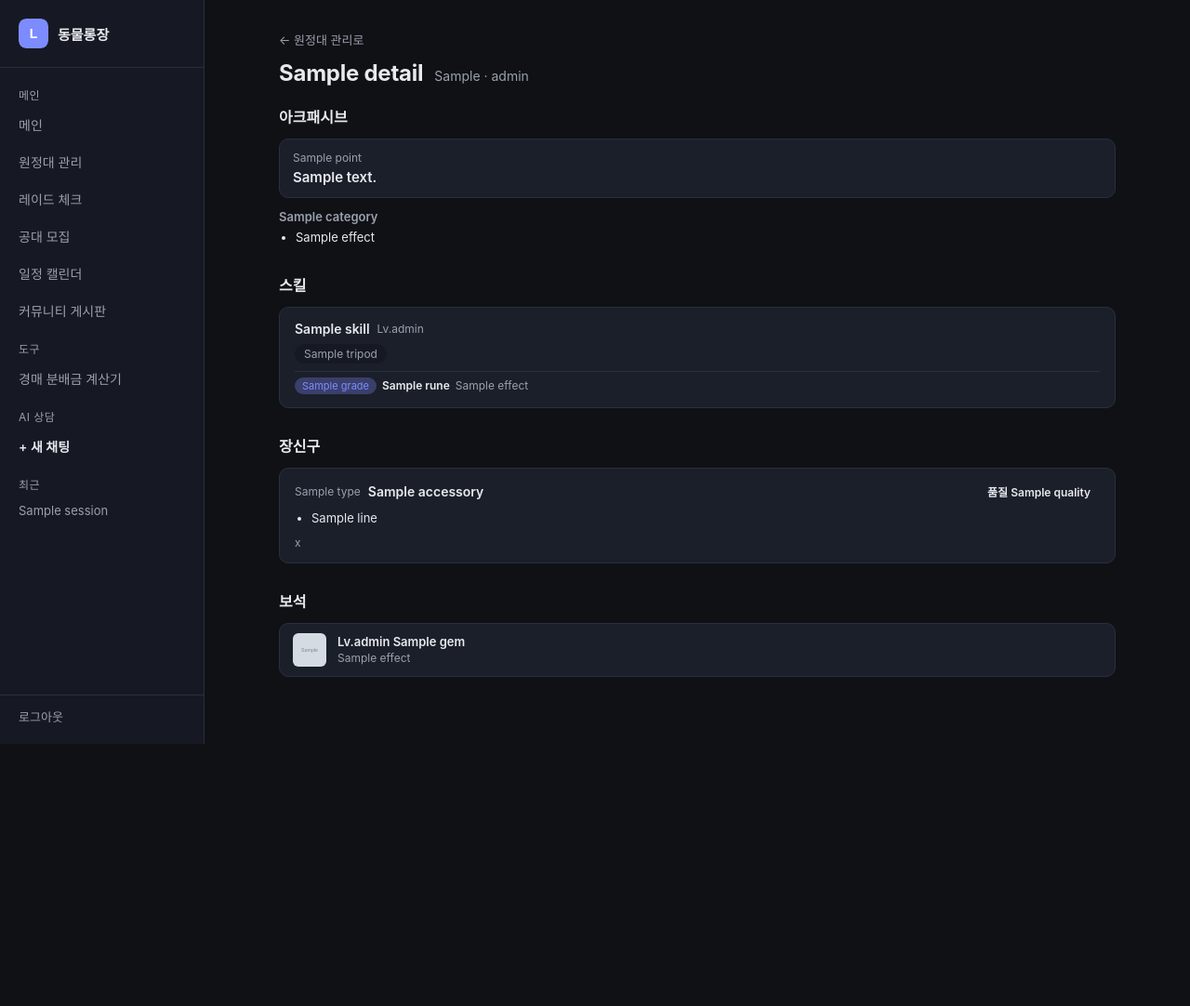
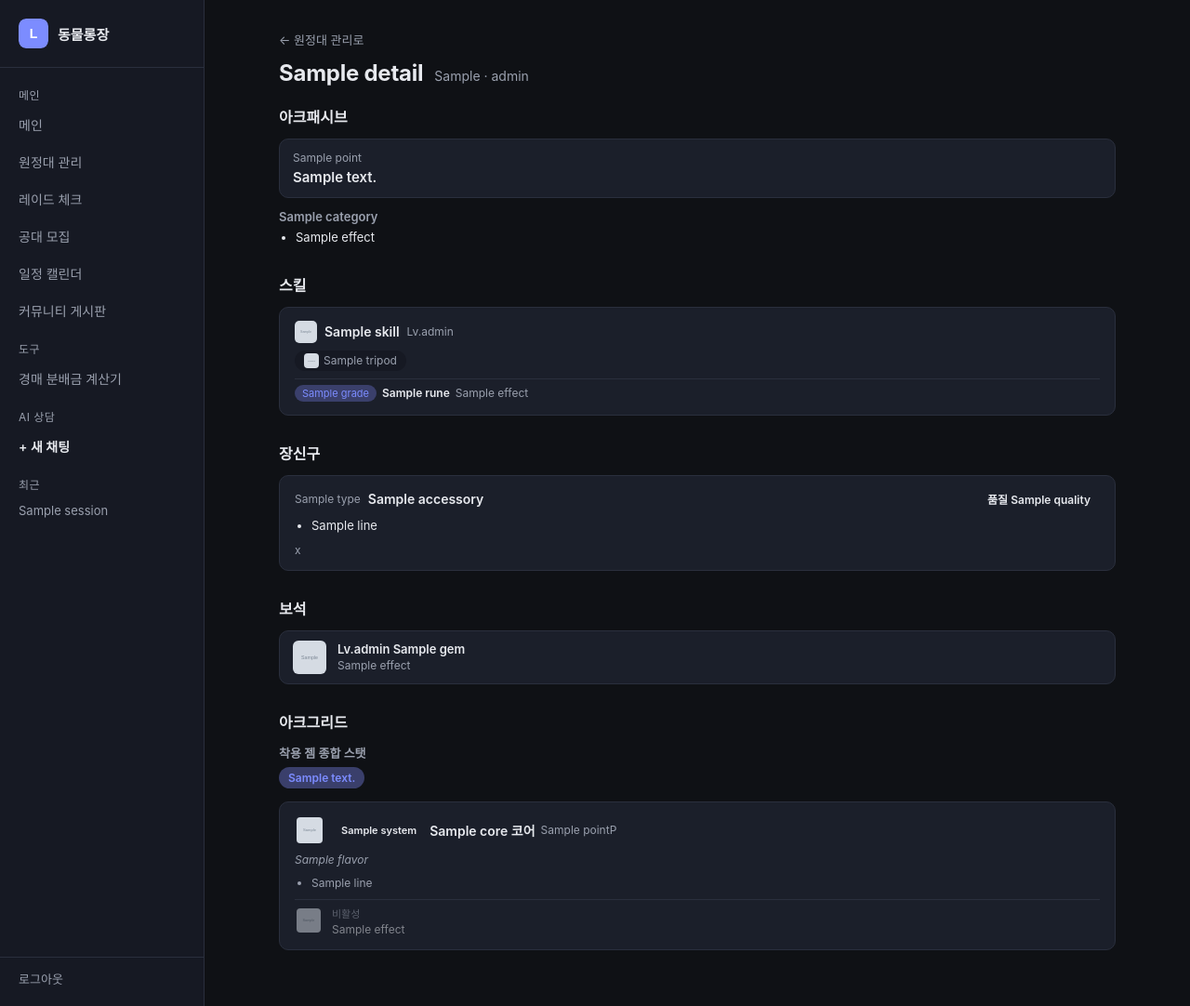
Before and after one commit to kanonphil/loa-bot-01, a FastAPI app: template webapp/templates/character_detail.html in a window 1280 px wide. Shown: the whole page at 93% size. Before the commit the page ends 800 px from the top, so only its background shows below. Run offline with FastAPI, Linux system fonts and the light colour scheme; the template is opened without the code that fills it: most values are stand-ins (such as "Sample title", 1, 10 or a date in 2020); grey boxes marked "Sample" are stand-in pictures.

Commit message:
feat(webapp): 캐릭터 상세에 스킬/트라이포드 아이콘 + 아크그리드 섹션 추가
질서/혼돈 해·달·별 코어와 장착 젬, 종합 스탯(ArkGrid.Effects)을 보여준다.
젬/코어 등급(영웅/전설/유물/고대)은 텍스트 대신 게임 내 등급 색상으로 표현.

Co-Authored-By: Claude Sonnet 5 <noreply@anthropic.com>

```diff
--- a/bot/api/lostark.py
+++ b/bot/api/lostark.py
@@ -4,7 +4,7 @@ from typing import Optional
 
 LOA_API_BASE = "https://developer-lostark.game.onstove.com"
 ARMORY_FILTERS = "profiles+equipment+engravings+gems+cards"
-ARMORY_DETAIL_FILTERS = "profiles+equipment+combat-skills+arkpassive+gems"
+ARMORY_DETAIL_FILTERS = "profiles+equipment+combat-skills+arkpassive+gems+arkgrid"
 
 # 공유 세션 (API 키는 요청마다 헤더로 전달)
 _shared_session: Optional[aiohttp.ClientSession] = None
--- a/webapp/static/style.css
+++ b/webapp/static/style.css
@@ -2421,6 +2421,211 @@ a.calendar-party:hover {
 .char-gem-effect {
   font-size: 12px;
   color: var(--text-muted);
+}
+
+.char-skill-icon,
+.char-tripod-icon {
+  width: 24px;
+  height: 24px;
+  border-radius: 5px;
+  vertical-align: middle;
+}
+
+.char-tripod-chip {
+  display: inline-flex;
+  align-items: center;
+  gap: 5px;
+}
+
+.char-tripod-chip .char-tripod-icon {
+  width: 16px;
+  height: 16px;
+  border-radius: 4px;
+}
+
+/* ── 아크그리드 ──────────────────────────────────────────── */
+
+.char-arkgrid-summary {
+  margin-bottom: 14px;
+}
+
+.char-arkgrid-summary-title {
+  font-size: 13px;
+  font-weight: 600;
+  color: var(--text-muted);
+  margin: 0 0 6px;
+}
+
+.char-arkgrid-summary-list {
+  display: flex;
+  flex-wrap: wrap;
+  gap: 6px;
+}
+
+.char-arkgrid-stat-chip {
+  font-size: 12px;
+  padding: 4px 10px;
+  border-radius: 999px;
+  background: var(--accent-dim);
+  color: var(--accent);
+  font-weight: 600;
+}
+
+.char-arkgrid-cores {
+  display: grid;
+  grid-template-columns: repeat(auto-fit, minmax(300px, 1fr));
+  gap: 12px;
+}
+
+.char-arkgrid-core-card {
+  display: flex;
+  flex-direction: column;
+  gap: 8px;
+  padding: 14px 16px;
+  border-radius: 10px;
+  border: 1px solid var(--border);
+  background: var(--panel);
+}
+
+.char-arkgrid-core-header {
+  display: flex;
+  align-items: center;
+  gap: 10px;
+}
+
+.char-arkgrid-core-icon {
+  width: 32px;
+  height: 32px;
+  border-radius: 6px;
+  box-sizing: border-box;
+  border: 2px solid transparent;
+  flex-shrink: 0;
+}
+
+.char-arkgrid-core-title {
+  display: flex;
+  align-items: center;
+  flex-wrap: wrap;
+  gap: 6px;
+}
+
+.char-arkgrid-core-system {
+  font-size: 11px;
+  padding: 2px 8px;
+  border-radius: 999px;
+  font-weight: 600;
+}
+
+.char-arkgrid-system-질서 {
+  background: rgba(122, 168, 224, 0.15);
+  color: #7aa8e0;
+}
+
+.char-arkgrid-system-혼돈 {
+  background: rgba(255, 138, 92, 0.15);
+  color: #ff8a5c;
+}
+
+.char-arkgrid-core-name {
+  font-weight: 600;
+  font-size: 14px;
+}
+
+.char-arkgrid-core-point {
+  font-size: 12px;
+  color: var(--text-muted);
+}
+
+.char-arkgrid-core-flavor {
+  margin: 0;
+  font-size: 12px;
+  color: var(--text-muted);
+  font-style: italic;
+}
+
+.char-arkgrid-core-options {
+  margin: 0;
+  padding-left: 18px;
+  font-size: 12px;
+  color: var(--text-muted);
+  line-height: 1.6;
+}
+
+.char-arkgrid-core-gems {
+  display: flex;
+  flex-direction: column;
+  gap: 8px;
+  padding-top: 6px;
+  border-top: 1px solid var(--border);
+}
+
+.char-arkgrid-gem {
+  display: flex;
+  align-items: center;
+  gap: 10px;
+}
+
+.char-arkgrid-gem-inactive {
+  opacity: 0.5;
+}
+
+.char-arkgrid-gem-icon {
+  width: 30px;
+  height: 30px;
+  border-radius: 6px;
+  box-sizing: border-box;
+  border: 2px solid transparent;
+  flex-shrink: 0;
+}
+
+.char-arkgrid-gem-info {
+  display: flex;
+  flex-direction: column;
+  gap: 2px;
+}
+
+/* 등급을 텍스트로 적지 않고 게임 내 등급 색상으로만 표현 (아이콘 테두리/이름 글자색).
+   .char-arkgrid-core-icon/.char-arkgrid-gem-icon의 기본 border-color를 덮어써야 하므로
+   반드시 그 규칙들보다 뒤에 와야 한다 — 동일 특이도에서는 소스 순서가 나중인 쪽이 이긴다. */
+.char-grade-영웅 {
+  border-color: #b16cf0;
+}
+
+.char-grade-전설 {
+  border-color: #f99200;
+}
+
+.char-grade-유물 {
+  border-color: #fa5d00;
+}
+
+.char-grade-고대 {
+  border-color: #c9a86c;
+}
+
+.char-grade-text-영웅 {
+  color: #b16cf0;
+}
+
+.char-grade-text-전설 {
+  color: #f99200;
+}
+
+.char-grade-text-유물 {
+  color: #fa5d00;
+}
+
+.char-grade-text-고대 {
+  color: #c9a86c;
+}
+
+.char-arkgrid-gem-inactive-label {
+  font-size: 11px;
+  color: var(--text-muted);
+}
+
+.char-arkgrid-gem-effect {
+  font-size: 12px;
 }
 
 /* ── 공대 모집 파티원 hover 카드 ──────────────────────────── */
--- a/webapp/templates/character_detail.html
+++ b/webapp/templates/character_detail.html
@@ -43,12 +43,16 @@
     {% for s in detail.skills %}
     <div class="char-skill-card">
       <div class="char-skill-header">
+        {% if s.icon %}<img src="{{ s.icon }}" alt="" class="char-skill-icon">{% endif %}
         <span class="char-skill-name">{{ s.name }}</span>
         <span class="char-skill-level">Lv.{{ s.level }}</span>
       </div>
       <div class="char-skill-tripods">
         {% for t in s.tripods %}
-        <span class="char-tripod-chip">{{ t.name }}</span>
+        <span class="char-tripod-chip">
+          {% if t.icon %}<img src="{{ t.icon }}" alt="" class="char-tripod-icon">{% endif %}
+          {{ t.name }}
+        </span>
         {% endfor %}
       </div>
       {% if s.rune %}
@@ -110,6 +114,55 @@
     {% endfor %}
   </div>
 </div>
+
+<div class="char-detail-section">
+  <h2 class="char-detail-title">아크그리드</h2>
+  {% if detail.ark_grid.effects %}
+  <div class="char-arkgrid-summary">
+    <h3 class="char-arkgrid-summary-title">착용 젬 종합 스탯</h3>
+    <div class="char-arkgrid-summary-list">
+      {% for e in detail.ark_grid.effects %}
+      <span class="char-arkgrid-stat-chip">{{ e.text }}</span>
+      {% endfor %}
+    </div>
+  </div>
+  {% endif %}
+  <div class="char-arkgrid-cores">
+    {% for c in detail.ark_grid.cores %}
+    <div class="char-arkgrid-core-card">
+      <div class="char-arkgrid-core-header">
+        {% if c.icon %}<img src="{{ c.icon }}" alt="" class="char-arkgrid-core-icon char-grade-{{ c.grade }}">{% endif %}
+        <div class="char-arkgrid-core-title">
+          <span class="char-arkgrid-core-system char-arkgrid-system-{{ c.system }}">{{ c.system }}</span>
+          <span class="char-arkgrid-core-name char-grade-text-{{ c.grade }}">{{ c.core_name }} 코어</span>
+          <span class="char-arkgrid-core-point">{{ c.point }}P</span>
+        </div>
+      </div>
+      {% if c.flavor %}<p class="char-arkgrid-core-flavor">{{ c.flavor }}</p>{% endif %}
+      {% if c.option_lines %}
+      <ul class="char-arkgrid-core-options">
+        {% for line in c.option_lines %}
+        <li>{{ line }}</li>
+        {% endfor %}
+      </ul>
+      {% endif %}
+      <div class="char-arkgrid-core-gems">
+        {% for g in c.gems %}
+        <div class="char-arkgrid-gem{{ ' char-arkgrid-gem-inactive' if not g.is_active }}">
+          {% if g.icon %}<img src="{{ g.icon }}" alt="" class="char-arkgrid-gem-icon char-grade-{{ g.grade }}">{% endif %}
+          <div class="char-arkgrid-gem-info">
+            {% if not g.is_active %}<span class="char-arkgrid-gem-inactive-label">비활성</span>{% endif %}
+            {% if g.effect %}<span class="char-arkgrid-gem-effect">{{ g.effect }}</span>{% endif %}
+          </div>
+        </div>
+        {% endfor %}
+      </div>
+    </div>
+    {% else %}
+    <p class="dash-empty">아크그리드 정보가 없습니다.</p>
+    {% endfor %}
+  </div>
+</div>
 {% endif %}
 </div>
 {% endblock %}
```
Also changed, not shown: bot/api/armory_parser.py (+54 -1 lines), scripts/inspect_armory.py (+97 -48 lines), tests/test_armory_detail.py (+1 -0 lines), tests/test_armory_parser.py (+127 -6 lines), webapp/tests/test_character_detail_route.py (+39 -1 lines).
